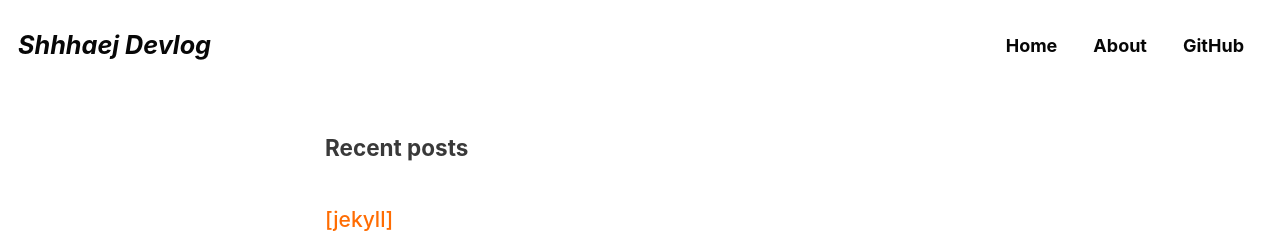
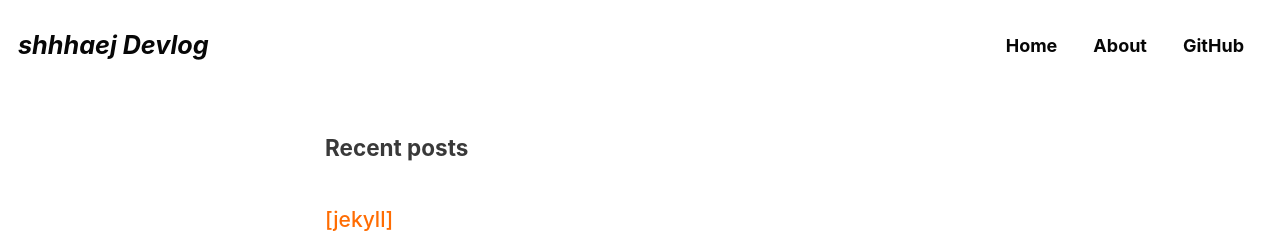
Before and after one commit to shhhaej/shhhaej.github.io, a Jekyll site: the page built from index.markdown, in a window 1280 px wide. Shown: the top 233 px of the page. Built offline with Jekyll 4.4.1, drawn with Linux system fonts in a browser that asks for light colours; cached includes are drawn as plain includes; some web fonts are replaced; the list of posts is cut into pages by our own code.

```diff
--- a/_config.yml
+++ b/_config.yml
@@ -16,11 +16,11 @@ minimal_mistakes_skin: "plum" #"plum", "default" "air", "aqua", "contrast", "dar
 
 # Site Settings
 locale: "ko-KR" #"en-US"
-title: "Shhhaej Devlog"
+title: "shhhaej Devlog"
 title_separator: "&#124;"
 subtitle: # site tagline that appears below site title in masthead
 name: "shhhaej"
-description: "Shhhaej DevLog"
+description: "shhhaej DevLog"
 url: "https://shhhaej.github.io"
 baseurl: # the subpath of your site, e.g. "/blog"
 repository: "shhhaej/shhhaej.github.io"
```
